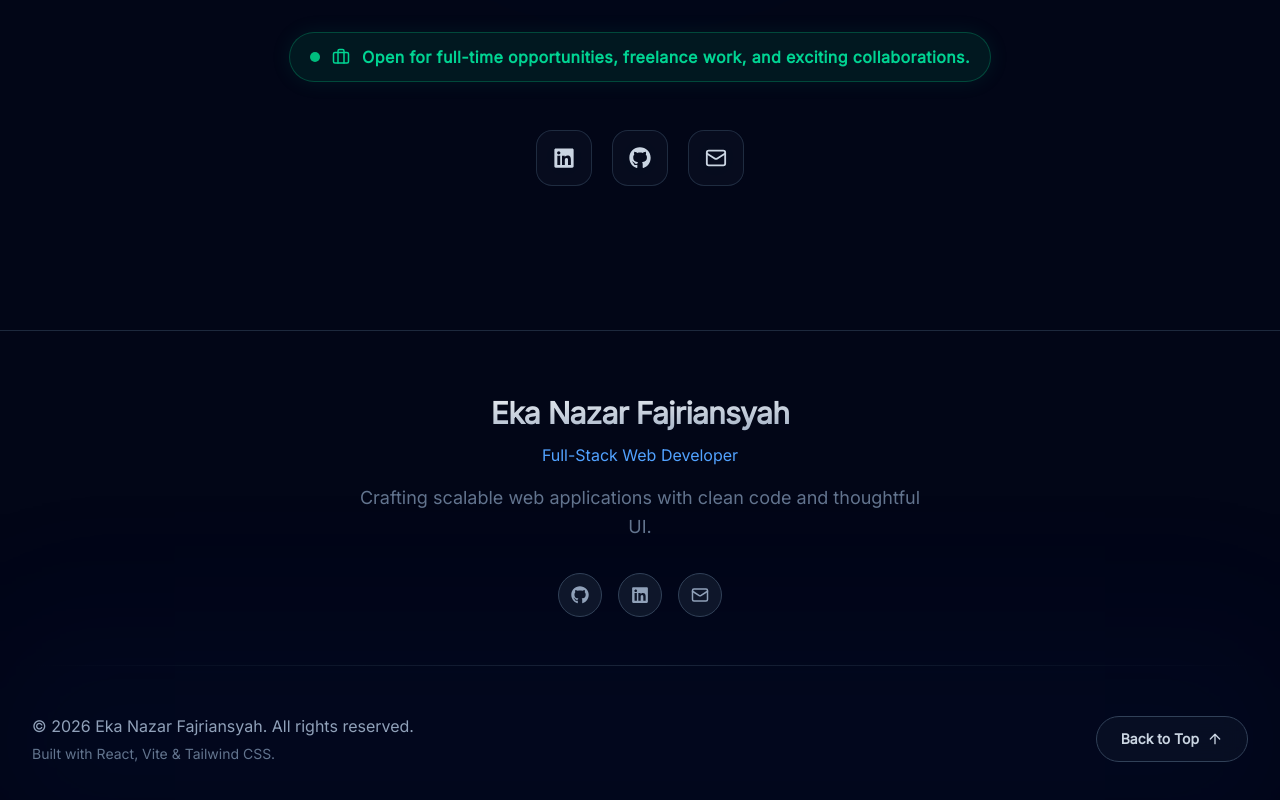
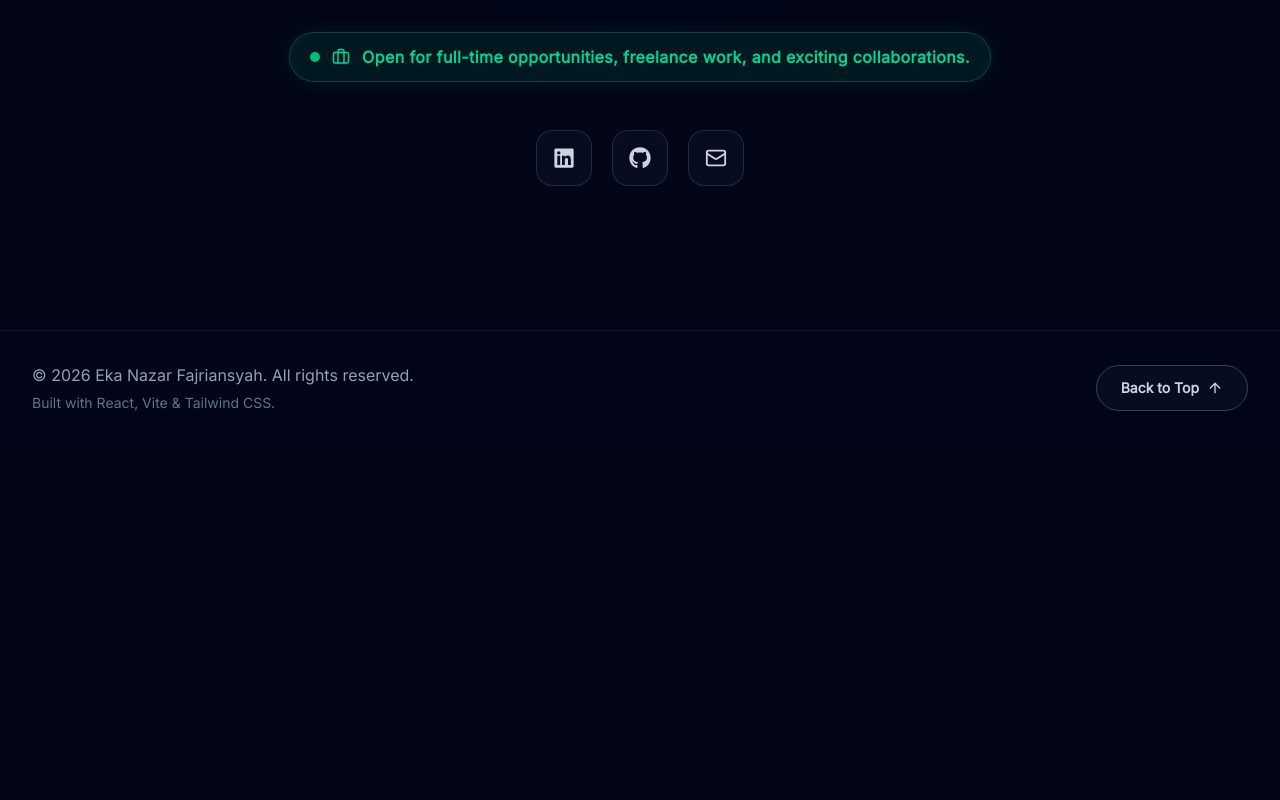
Before and after one commit to nazrfjri/nazrfjri, a React (Vite) app: page / in a window 1280 px wide. Shown: the part 9659-10459 px from the top of the page. After the commit the page ends 10104 px from the top, so only its background shows below. Built offline with nearby package versions, Linux system fonts and the light colour scheme.

Commit message:
update footer layout

```diff
--- a/src/components/layout/Footer.jsx
+++ b/src/components/layout/Footer.jsx
@@ -1,6 +1,5 @@
 import { motion } from "framer-motion";
 import { ArrowUp } from "lucide-react";
-import footerData from "./footerData";
 
 const Footer = () => {
   const year = new Date().getFullYear();
@@ -13,64 +12,20 @@ const Footer = () => {
   };
 
   return (
-    <footer className="relative overflow-hidden border-t border-slate-800 bg-slate-950/50 pt-16">
-      {/* Ambient Glow */}
-      <div className="pointer-events-none absolute inset-x-0 bottom-0 h-64 bg-gradient-to-t from-blue-900/10 to-transparent blur-3xl" />
+    <footer className="relative border-t border-slate-800/60 bg-slate-950/80">
+      <div className="mx-auto flex max-w-7xl flex-col items-center justify-between gap-6 px-6 py-8 md:flex-row lg:px-8">
 
-      <div className="relative z-10 mx-auto flex max-w-7xl flex-col gap-12 px-6 pb-12 lg:px-8">
-        {/* Top Section */}
-        <motion.div
-          initial={{ opacity: 0, y: 30 }}
-          whileInView={{ opacity: 1, y: 0 }}
-          viewport={{ once: true }}
-          transition={{ duration: 0.6 }}
-          className="text-center"
-        >
-          <h3 className="bg-gradient-to-br from-white to-slate-400 bg-clip-text text-3xl font-black tracking-tight text-transparent">
-            {footerData.name}
-          </h3>
-          <p className="mt-3 font-medium text-blue-400">
-            {footerData.role}
-          </p>
-          <p className="mx-auto mt-4 max-w-xl text-lg leading-relaxed text-slate-500">
-            {footerData.description}
-          </p>
-
-          {/* Social Links Rendering */}
-          <div className="mt-8 flex justify-center gap-4">
-            {footerData.socials.map((social) => {
-              const Icon = social.icon;
-              return (
-                <motion.a
-                  key={social.label}
-                  href={social.href}
-                  target="_blank"
-                  rel="noreferrer"
-                  aria-label={social.label}
-                  whileHover={{ y: -4, scale: 1.1 }}
-                  whileTap={{ scale: 0.95 }}
-                  className="flex h-11 w-11 items-center justify-center rounded-full border border-slate-700 bg-slate-800/50 text-slate-400 transition-all hover:border-blue-500 hover:bg-blue-500 hover:text-white hover:shadow-[0_0_20px_rgba(37,99,235,.4)]"
-                >
-                  <Icon size={18} />
-                </motion.a>
-              );
-            })}
-          </div>
-        </motion.div>
-
-        <div className="h-px w-full bg-gradient-to-r from-transparent via-slate-700/50 to-transparent" />
-
-        {/* Bottom Section */}
-        <div className="flex flex-col items-center justify-between gap-6 md:flex-row">
+        {/* Copyright Text */}
         <div className="text-center md:text-left">
           <p className="font-medium text-slate-400">
-              © {year} {footerData.name}. All rights reserved.
+            © {year} Eka Nazar Fajriansyah. All rights reserved.
           </p>
           <p className="mt-1.5 text-sm text-slate-500">
             Built with React, Vite & Tailwind CSS.
           </p>
         </div>
 
+        {/* Back to Top Button */}
         <motion.button
           whileHover={{ y: -4, backgroundColor: "rgba(59, 130, 246, 0.1)" }}
           whileTap={{ scale: 0.95 }}
@@ -80,7 +35,7 @@ const Footer = () => {
           Back to Top
           <ArrowUp size={16} className="transition-transform duration-300 group-hover:-translate-y-1" />
         </motion.button>
-        </div>
+
       </div>
     </footer>
   );
```
Lines whose indentation alone changed are shown as unchanged.
